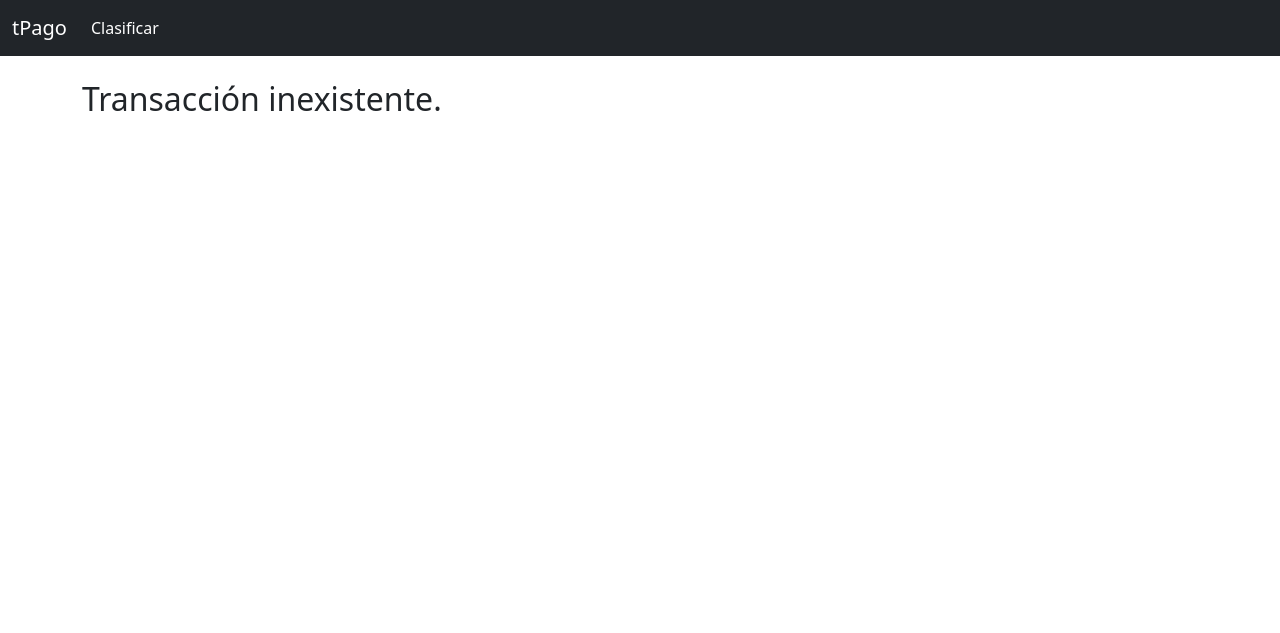
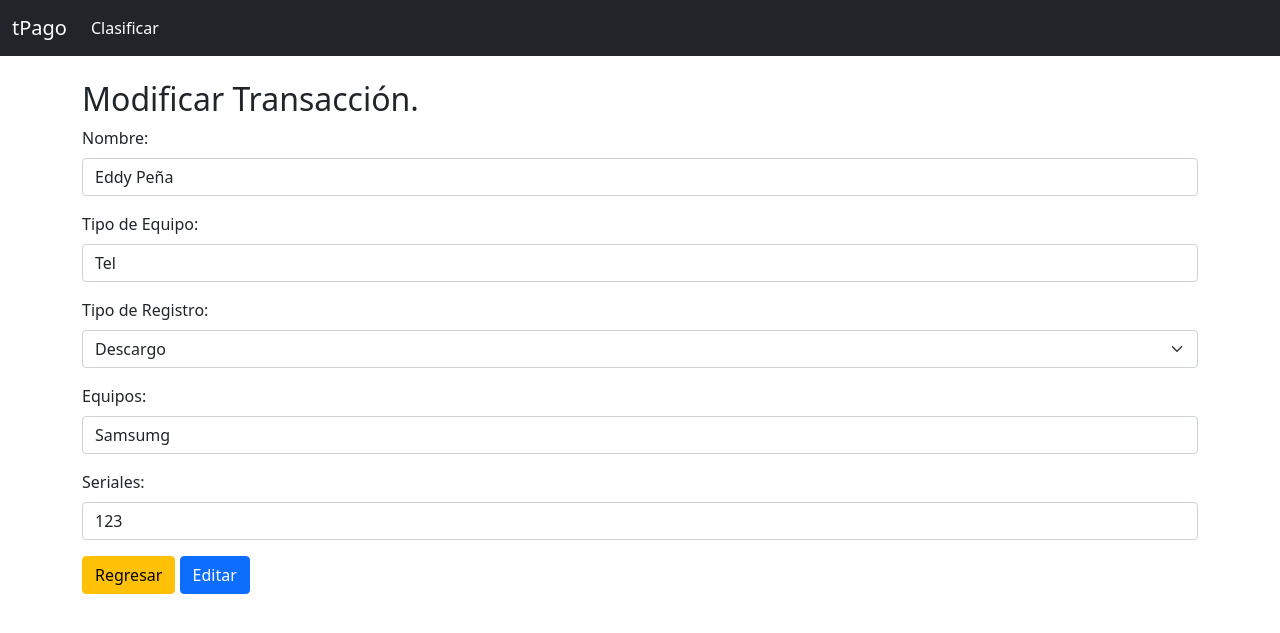
Before and after one commit to numbasan-san/gestor_cargo_descargo, a PHP site: page /Funciones/edit.php?id=1 in a window 1280 px wide. Shown: the top 633 px of the page. Run offline with PHP 8.4, Linux system fonts and the light colour scheme; data that the repository does not hold is empty; some libraries are stand-ins or nearby versions.

Commit message:
Add files via upload

```diff
--- a/Funciones/data/registros.json
+++ b/Funciones/data/registros.json
@@ -1 +1 @@
-[{"id":"1","nombre":"Eddy Manuel Pe\u00f1a Ortega","fecha":"21\/04\/2023","hora":"16:23","tipo_registro":"cargo","tipo_equipo":"PC","equipos":"PC Master Race","seriales":"QW12345"},{"id":"2","nombre":"Robote Guilliman","fecha":"21\/04\/2023","hora":"16:36","tipo_registro":"descargo","tipo_equipo":"Laptop","equipos":"Laptop GENERICA","seriales":"12345q"},{"id":"3","nombre":"Wally West","fecha":"21\/04\/2023","hora":"18:46","tipo_registro":"descargo","tipo_equipo":"Celular","equipos":"Samsumg Note 7","seriales":"qwv159"}]
+[{"id":"1","nombre":"Eddy Pe\u00f1a","fecha":"24\/04\/2023","hora":"21:32","tipo_registro":"descargo","tipo_equipo":"Tel","equipos":"Samsumg","seriales":"123"},{"id":"2","nombre":"Robote Guilliman","fecha":"24\/04\/2023","hora":"17:59","tipo_registro":"cargo","tipo_equipo":"Tel\u00e9fono","equipos":"Tel\u00e9fono MARCA RECONOCIDA","seriales":"Warhammear"},{"id":"3","nombre":"Wally West","fecha":"24\/04\/2023","hora":"21:32","tipo_registro":null,"tipo_equipo":"descargo","equipos":"Samsumg Note 7","seriales":"qwv159"}]
--- a/Funciones/edit.php
+++ b/Funciones/edit.php
@@ -3,47 +3,79 @@
     require_once '../Layout/layout.php';
     require_once "../Helpers/utilities.php";
     require_once "serviceFile.php";
-    require_once "serviceLog.php";
     require_once '../Class/registro.php';
     require_once "../FileHandler/JsonFH.php";
-    require_once "../FileHandler/SerializationFH.php";
 
     $layout = new Layout ();
     $service = new ServiceFile ();
-    $logvice = new ServiceLog ();
     $registro = null;
 
-    if (isset($_POST["nombre"]) || isset($_POST["cedula"]) || isset($_POST["tipo"]) || isset($_POST["equipos"]) || isset($_POST["seriales"])) {
+    if(isset($_GET["id"])){
         $registro = $service->GetById ( $_GET [ "id" ] );
     }
 
-    if (isset($_POST["nombre"]) || isset($_POST["cedula"]) || isset($_POST["tipo"]) || isset($_POST["equipos"]) || isset($_POST["seriales"])) {
-        $date = new DateTime();
-		$fecha = date("d") . "/" . date("m") . "/". date("Y") ;
-		$hora = date("H"). ":" . date("i");
-        $registro = new Registro (0, $_POST["nombre"], $_POST["cedula"], $fecha, $hora, $_POST["tipo"], $_POST["equipos"], $_POST["seriales"]);
+    if (
+        isset($_POST["id"]) ||
+        isset($_POST["nombre"]) ||
+        isset($_POST["tipo_registro"]) ||
+        isset($_POST["tipo_equipo"]) ||
+        isset($_POST["equipos"]) ||
+        isset($_POST["seriales"])
+    ) {
+        $fecha = date ("d") . "/" . date ("m") . "/". date ("Y") ;
+        $hora = date ("H"). ":" . date ("i");
+        $registro = new Registro (
+            $_POST["id"],
+            $_POST["nombre"],
+            $fecha,
+            $hora,
+            $_POST["tipo_registro"],
+            $_POST["tipo_equipo"],
+            $_POST["equipos"],
+            $_POST["seriales"]
+        );
         $service->Edit($registro);
         header("Location: ../index.php");
     }
 
 ?>
 <?php echo $layout->printHeader(); ?>
-<?php if ($transaccion == null): ?>
+<?php if ($registro == null): ?>
     <h2>Transacción inexistente.</h2>
 <?php else : ?>
     <h2>Modificar Transacción.</h2>
     <form action="edit.php" method="POST">
-        <input type="hidden" name="id" value="<?= $transaccion->id ?>"></input>
-	    <div class="mb-3">
-		    <label for="transaccion-monto" class="form-label">Monto:</label>
-            <input type="text" value="<?= $transaccion->monto ?>" class="form-control" name="monto">
-		</div>
+        <input type="hidden" name="id" value="<?= $registro->id ?>"></input>
         <div class="mb-3">
-            <label class="form-label" for="transaccion-motivo">Motivo:</label>
-            <input type="text" value="<?= $transaccion->motivo ?>" class="form-control" name="motivo">
+            <label class="form-label" for="registro-nombre">Nombre:</label>
+            <input type="text" name="nombre" class="form-control" id="inp_nombre" value="<?= $registro->nombre ?>">
+        </div>
+        <div class="mb-3">
+            <label class="form-label" for="registro-tipo">Tipo de Equipo:</label>
+            <input type="text" name="tipo_equipo" class="form-control" id="inp_tipo" value="<?= $registro->tipo_equipo ?>">
+        </div>
+        <div class="mb-3">
+            <label class="form-label" for="registro-tipo">Tipo de Registro:</label>
+            <select class="form-select" aria-label="Default select example" name='tipo_registro'>
+                <?php if ($registro->tipo_registro == "cargo"): ?>
+                    <option value="cargo">Cargo</option>
+                    <option value="descargo">Descargo</option>
+                <?php else : ?>
+                    <option value="descargo">Descargo</option>
+                    <option value="cargo">Cargo</option>
+                <?php endif; ?>
+            </select>
+        </div>
+        <div class="mb-3">
+            <label class="form-label" for="registro-equipos">Equipos:</label>
+            <input type="text" name="equipos" class="form-control" id="inp_equipos" value="<?= $registro->equipos ?>">
+        </div>
+        <div class="mb-3">
+            <label class="form-label" for="registro-seriales">Seriales:</label>
+            <input type="text" name="seriales" class="form-control" id="inp_seriales" value="<?= $registro->seriales ?>">
         </div>
         <a href="../index.php" type="button" class="btn btn-warning">Regresar</a>
-        <button type="submit" class="btn btn-primary">Guardar</button>
+        <button type="submit" class="btn btn-primary">Editar</button>
 	</form>
 <?php endif; ?>
 <br  /><br  />
```
Also changed, not shown: Funciones/delete.php (+38 -24 lines), Funciones/more_info.php (+8 -6 lines), 1 other file.
